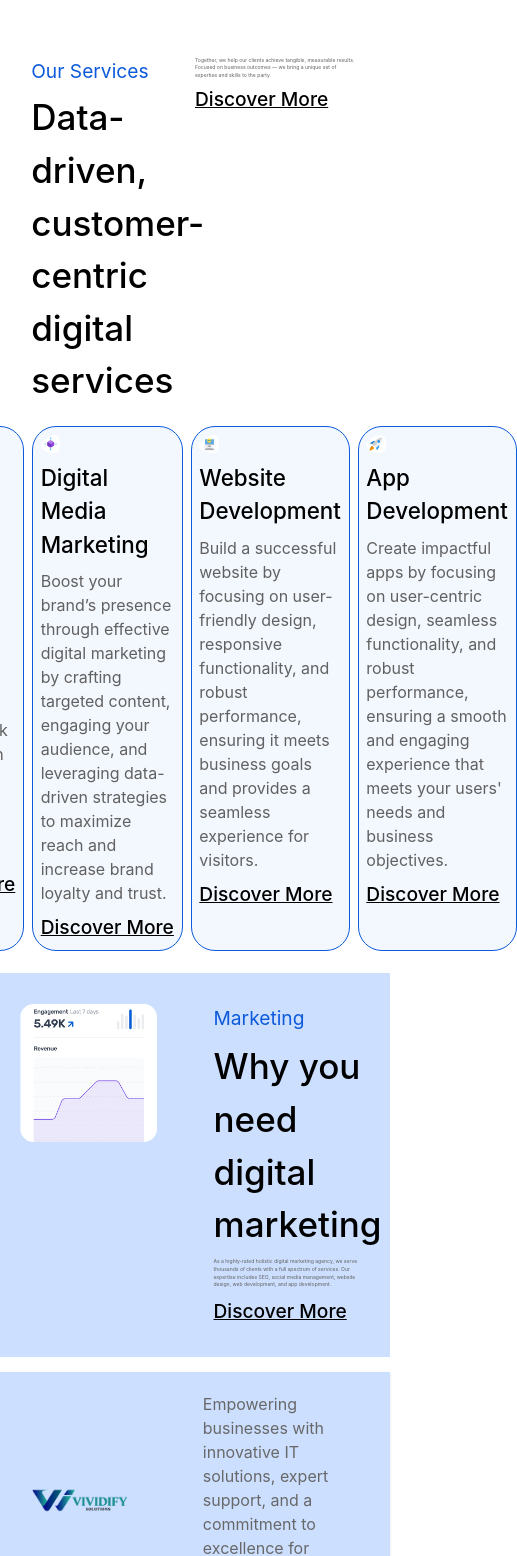
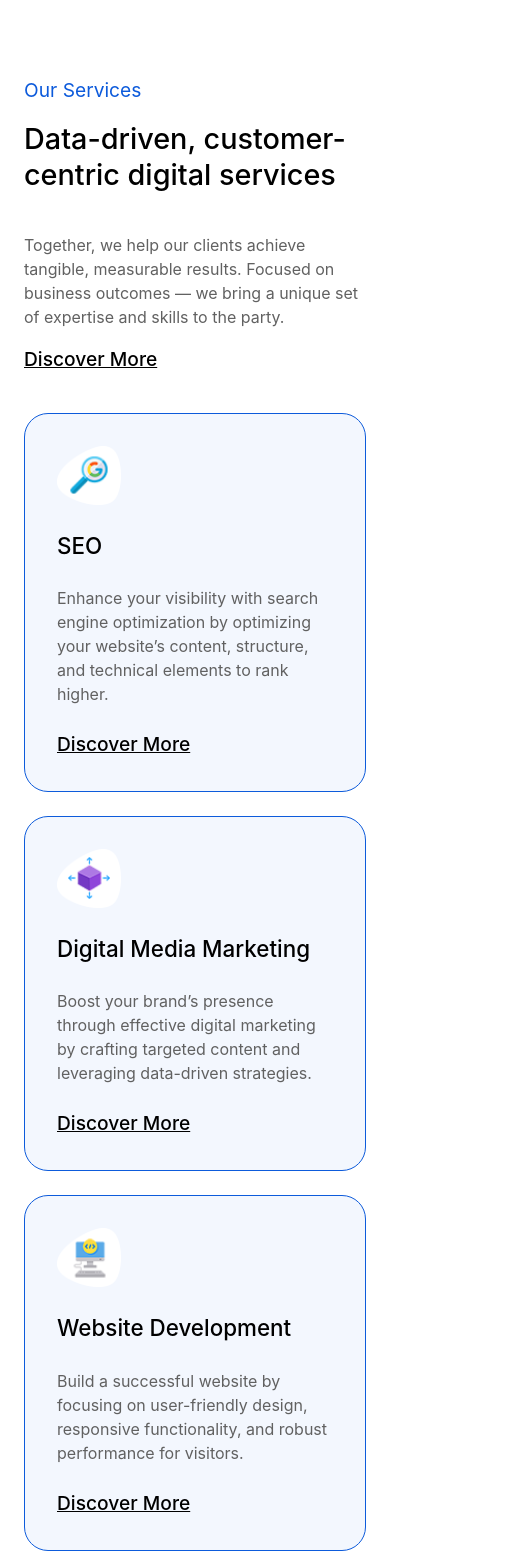
Before and after one commit to aayushaa-ghimire/Vividify, a React (Vite) app: page / in a window 390 px wide. Shown: the part 2835-4391 px from the top of the page, 517 px wide, since content can reach past the window. Built offline with nearby package versions, Linux system fonts and the light colour scheme.

Commit message:
Made a component responsive, reformatted the code  and didi minor changes

```diff
--- a/src/Components/ContactPage/jpt.jsx
+++ /dev/null
@@ -1,16 +0,0 @@
-import React from 'react';
-
-function jpt() {
-  return (
-    <>
-      <div>shdhcbiudsncoisdcldcsd dndcnkjcfsandkjfbsdkjcsdc</div>
-      <div>shdhcbiudsncoisdcldcsd dndcnkjcfsandkjfbsdkjcsdc</div>
-      <div>shdhcbiudsncoisdcldcsd dndcnkjcfsandkjfbsdkjcsdc</div>
-      <div>shdhcbiudsncoisdcldcsd dndcnkjcfsandkjfbsdkjcsdc</div>
-      <div>shdhcbiudsncoisdcldcsd dndcnkjcfsandkjfbsdkjcsdc</div>
-      <div>shdhcbiudsncoisdcldcsd dndcnkjcfsandkjfbsdkjcsdc</div>
-    </>
-  );
-}
-
-export default jpt;
--- a/src/Components/Homepage/OurServices.jsx
+++ b/src/Components/Homepage/OurServices.jsx
@@ -1,54 +1,118 @@
-import React from 'react'
+import React from 'react';
 
 function OurServices() {
   return (
     <>
-    <div className='flex flex-col align-middle mt-[15vw] mb-[5.6vw] '>
-      <div className='flex justify-center mb-[5vw]'>
-          <div className='flex flex-col gap-[1.5vw] w-[42vw]'>
-            <p className='text-[#0c5adb] text-[1.2rem]'>Our Services</p>
-            <h1 className='font-medium text-[2.19rem]'>Data-driven, customer-centric digital services</h1>
+      <div className="mt-[20vw] mb-[10vw] flex flex-col items-center px-6 lg:mt-[15vw] lg:mb-[5.6vw] lg:px-0">
+        <div className="mb-[10vw] flex w-full flex-col justify-center gap-10 lg:mb-[5vw] lg:flex-row lg:gap-0">
+          <div className="flex w-full flex-col gap-4 lg:w-[42vw] lg:gap-[1.5vw]">
+            <p className="text-[1.2rem] text-[#0c5adb]">Our Services</p>
+            <h1 className="text-[1.8rem] leading-tight font-medium lg:text-[2.19rem]">
+              Data-driven, customer-centric digital services
+            </h1>
           </div>
-          <div className='flex flex-col gap-[1.5vw] w-[42vw]'>
-            <p className='text-[#616161] text-[1.3vw]'>Together, we help our clients achieve tangible, measurable results. Focused on business outcomes — we bring a unique set of expertise and skills to the party.</p>
-              <a href="..." className='rounded-4xl flex align-middle w-max  font-medium underline text-[1.2rem] ' >Discover More</a>
+          <div className="flex w-full flex-col gap-4 lg:w-[42vw] lg:gap-[1.5vw]">
+            <p className="text-[1rem] text-[#616161] lg:text-[1.3vw]">
+              Together, we help our clients achieve tangible, measurable
+              results. Focused on business outcomes — we bring a unique set of
+              expertise and skills to the party.
+            </p>
+            <a
+              href="..."
+              className="flex w-max items-center rounded-4xl text-[1.2rem] font-medium underline"
+            >
+              Discover More
+            </a>
           </div>
-      </div>
+        </div>
 
-        <div className='flex gap-[2vw] w-[100vw] px-[5.3vw] justify-center'>
-
-          <div className=' gap-[2vw] bg-[#686868 bg-[#E8F0FD]/50 rounded-3xl border-1 border-[#0d5bdb] p-[2vw] flex  flex-col'>
-            <img src="../../public/ser-icon1.png" alt="img"  className='w-[5vw]' />
-            <h4 className='font-medium text-[1.4rem]'>SEO</h4>
-            <p className='text-[#616161]'>Enhance your visibility with search engine optimization by optimizing your website’s content, structure, and technical elements to rank higher in search results and attract more organic traffic with Vividify.</p>
-            <a href="..." className='rounded-4xl flex align-middle w-max  font-medium underline text-[1.2rem] '>Discover More</a>
+        <div className="flex w-full flex-col justify-center gap-6 px-0 lg:w-[100vw] lg:flex-row lg:gap-[2vw] lg:px-[5.3vw]">
+          {/* Card 1 */}
+          <div className="flex w-full flex-col gap-6 rounded-3xl border-1 border-[#0d5bdb] bg-[#E8F0FD]/50 p-8 lg:w-auto lg:gap-[2vw] lg:p-[2vw]">
+            <img
+              src="../../public/ser-icon1.png"
+              alt="img"
+              className="w-16 lg:w-[5vw]"
+            />
+            <h4 className="text-[1.4rem] font-medium">SEO</h4>
+            <p className="text-[#616161]">
+              Enhance your visibility with search engine optimization by
+              optimizing your website’s content, structure, and technical
+              elements to rank higher.
+            </p>
+            <a
+              href="..."
+              className="flex w-max items-center rounded-4xl text-[1.2rem] font-medium underline"
+            >
+              Discover More
+            </a>
           </div>
 
-          <div className=', gap-[2vw] bg-[#686868 bg-[#E8F0FD]/50 rounded-3xl border-1 border-[#0d5bdb] p-[2vw] flex  flex-col'>
-            <img src="../../public/ser-icon2.png" alt="img" className='w-[5vw]' />
-            <h4 className='font-medium text-[1.4rem]'>Digital Media Marketing</h4>
-            <p className='text-[#616161]'>Boost your brand’s presence through effective digital marketing by crafting targeted content, engaging your audience, and leveraging data-driven strategies to maximize reach and increase brand loyalty and trust.</p>
-            <a href="..." className='rounded-4xl flex align-middle w-max  font-medium underline text-[1.2rem] '>Discover More</a>
+          {/* Card 2 */}
+          <div className="flex w-full flex-col gap-6 rounded-3xl border-1 border-[#0d5bdb] bg-[#E8F0FD]/50 p-8 lg:w-auto lg:gap-[2vw] lg:p-[2vw]">
+            <img
+              src="../../public/ser-icon2.png"
+              alt="img"
+              className="w-16 lg:w-[5vw]"
+            />
+            <h4 className="text-[1.4rem] font-medium">
+              Digital Media Marketing
+            </h4>
+            <p className="text-[#616161]">
+              Boost your brand’s presence through effective digital marketing by
+              crafting targeted content and leveraging data-driven strategies.
+            </p>
+            <a
+              href="..."
+              className="flex w-max items-center rounded-4xl text-[1.2rem] font-medium underline"
+            >
+              Discover More
+            </a>
           </div>
 
-          <div className=' gap-[2vw] bg-[#686868 bg-[#E8F0FD]/50 rounded-3xl border-1 border-[#0d5bdb] p-[2vw] flex  flex-col'>
-            <img src="../../public/ser-icon3.png" alt="img" className='w-[5vw]' />
-            <h4 className='font-medium text-[1.4rem]'>Website Development</h4>
-            <p className='text-[#616161]'>Build a successful website by focusing on user-friendly design, responsive functionality, and robust performance, ensuring it meets business goals and provides a seamless experience for visitors.</p>
-            <a href="..." className='rounded-4xl flex align-middle w-max  font-medium underline text-[1.2rem] '>Discover More</a>
+          {/* Card 3 */}
+          <div className="flex w-full flex-col gap-6 rounded-3xl border-1 border-[#0d5bdb] bg-[#E8F0FD]/50 p-8 lg:w-auto lg:gap-[2vw] lg:p-[2vw]">
+            <img
+              src="../../public/ser-icon3.png"
+              alt="img"
+              className="w-16 lg:w-[5vw]"
+            />
+            <h4 className="text-[1.4rem] font-medium">Website Development</h4>
+            <p className="text-[#616161]">
+              Build a successful website by focusing on user-friendly design,
+              responsive functionality, and robust performance for visitors.
+            </p>
+            <a
+              href="..."
+              className="flex w-max items-center rounded-4xl text-[1.2rem] font-medium underline"
+            >
+              Discover More
+            </a>
           </div>
 
-          <div className=' gap-[2vw] bg-[#686868 bg-[#E8F0FD]/50 rounded-3xl border-1 border-[#0d5bdb] p-[2vw] flex  flex-col'>
-            <img src="../../public/ser-icon4.png" alt="img"  className='w-[5vw]' />
-            <h4 className='font-medium text-[1.4rem]'>App Development</h4>
-            <p className='text-[#616161]'>Create impactful apps by focusing on user-centric design, seamless functionality, and robust performance, ensuring a smooth and engaging experience that meets your users' needs and business objectives.</p>
-            <a href="..." className='rounded-4xl flex align-middle w-max  font-medium underline text-[1.2rem] '>Discover More</a>
+          {/* Card 4 */}
+          <div className="flex w-full flex-col gap-6 rounded-3xl border-1 border-[#0d5bdb] bg-[#E8F0FD]/50 p-8 lg:w-auto lg:gap-[2vw] lg:p-[2vw]">
+            <img
+              src="../../public/ser-icon4.png"
+              alt="img"
+              className="w-16 lg:w-[5vw]"
+            />
+            <h4 className="text-[1.4rem] font-medium">App Development</h4>
+            <p className="text-[#616161]">
+              Create impactful apps by focusing on user-centric design, seamless
+              functionality, and robust performance for your users.
+            </p>
+            <a
+              href="..."
+              className="flex w-max items-center rounded-4xl text-[1.2rem] font-medium underline"
+            >
+              Discover More
+            </a>
           </div>
-
         </div>
-    </div>
+      </div>
     </>
-  )
+  );
 }
 
-export default OurServices
+export default OurServices;
```
